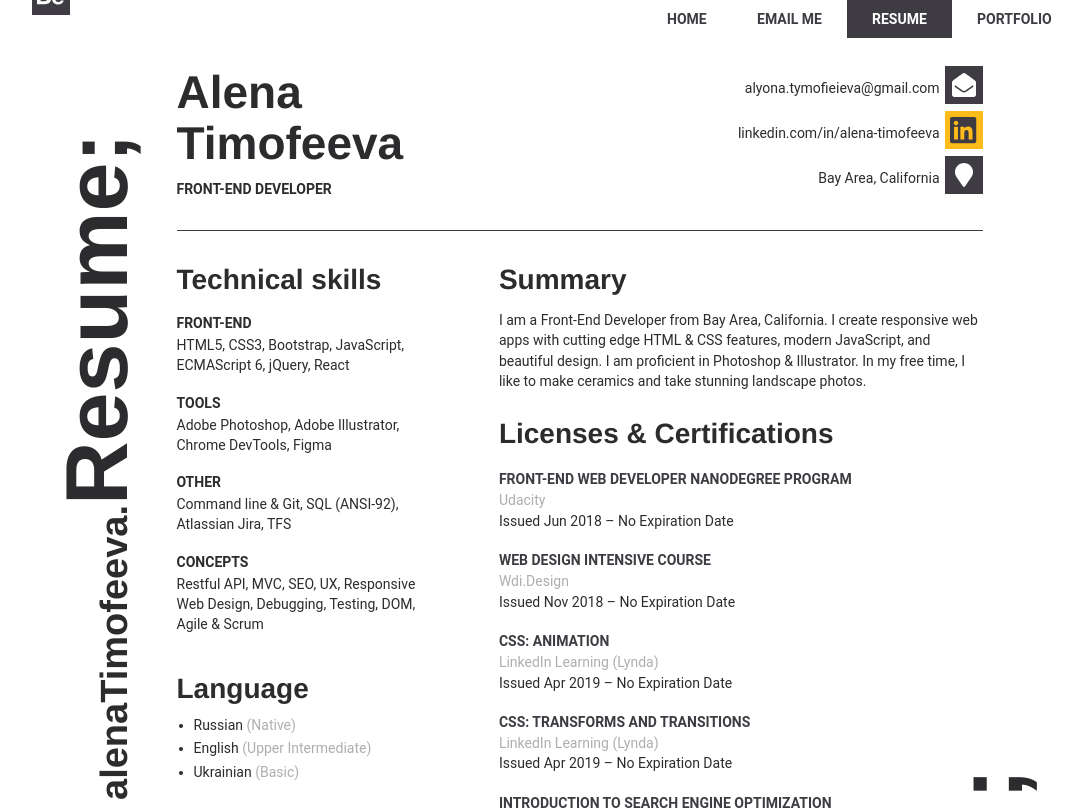
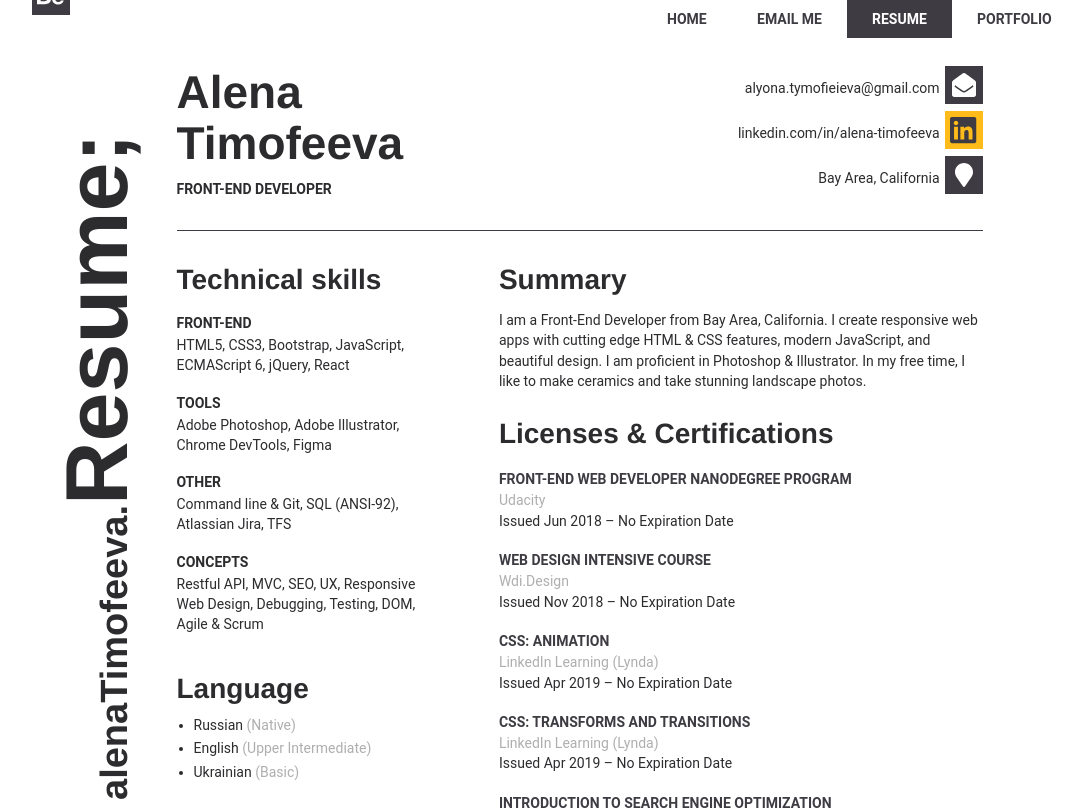
Before and after one commit to mouseProgrammouse/portfolio, a React (Create React App) app: page /resume in a window 1280 px wide. Shown: the top 810 px of the page, without its empty margins (86-1169 px from the left). Built offline with nearby package versions, Linux system fonts and the light colour scheme.

Commit message:
delete decoration ; from Resume Page

```diff
--- a/src/App.js
+++ b/src/App.js
@@ -147,7 +147,6 @@ class App extends Component {
             <OwnerInfo mainInfo = {data.resumePage.mainInfo} smInfo = {data.resumePage.smInfo}/>
             <Skills skills={data.resumePage.skills}/>
             <LinkWithDescription description={data.resumePage.mobileContent.description} link={data.resumePage.mobileContent.linkToProfile}/>
-            <span className="decoration">;</span>
           </div>
         )} />
         <Route exact path = '/portfolio' render = { () => (
```
